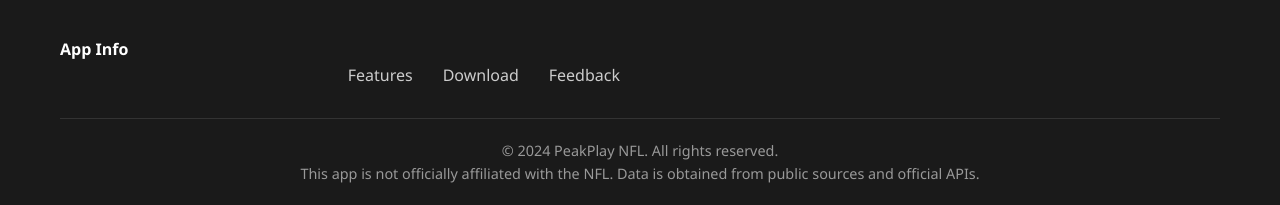
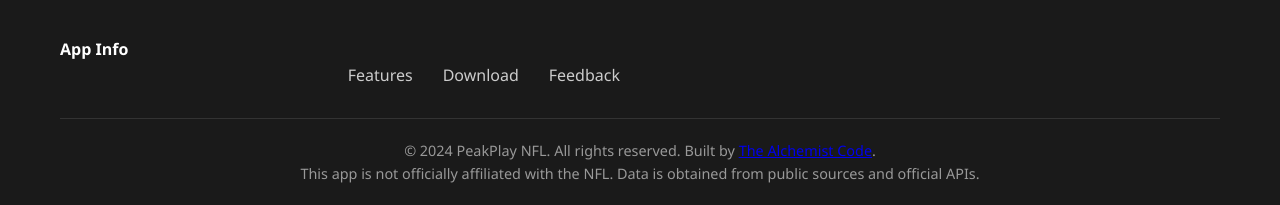
Before and after one commit to Alekla0126/PeakPlay-Website, a plain HTML site: page index.html in a window 1280 px wide. Shown: the part 3679-3884 px from the top of the page. Drawn offline with Linux system fonts and the light colour scheme; a script that the page names is missing.

Commit message:
Credit The Alchemist Code, the studio that builds the app
A footer link to the studio's site, so visitors can see who builds and
runs the app.

Co-Authored-By: Claude Opus 5.5 (1M context) <noreply@anthropic.com>

```diff
--- a/index.html
+++ b/index.html
@@ -174,7 +174,7 @@
                 </div>
             </div>
             <div class="footer-bottom">
-                <p>&copy; 2024 PeakPlay NFL. All rights reserved.</p>
+                <p>&copy; 2024 PeakPlay NFL. All rights reserved. Built by <a href="https://thealchemistcode.org/en/">The Alchemist Code</a>.</p>
                 <p class="disclaimer">
                     This app is not officially affiliated with the NFL.
                     Data is obtained from public sources and official APIs.
```
